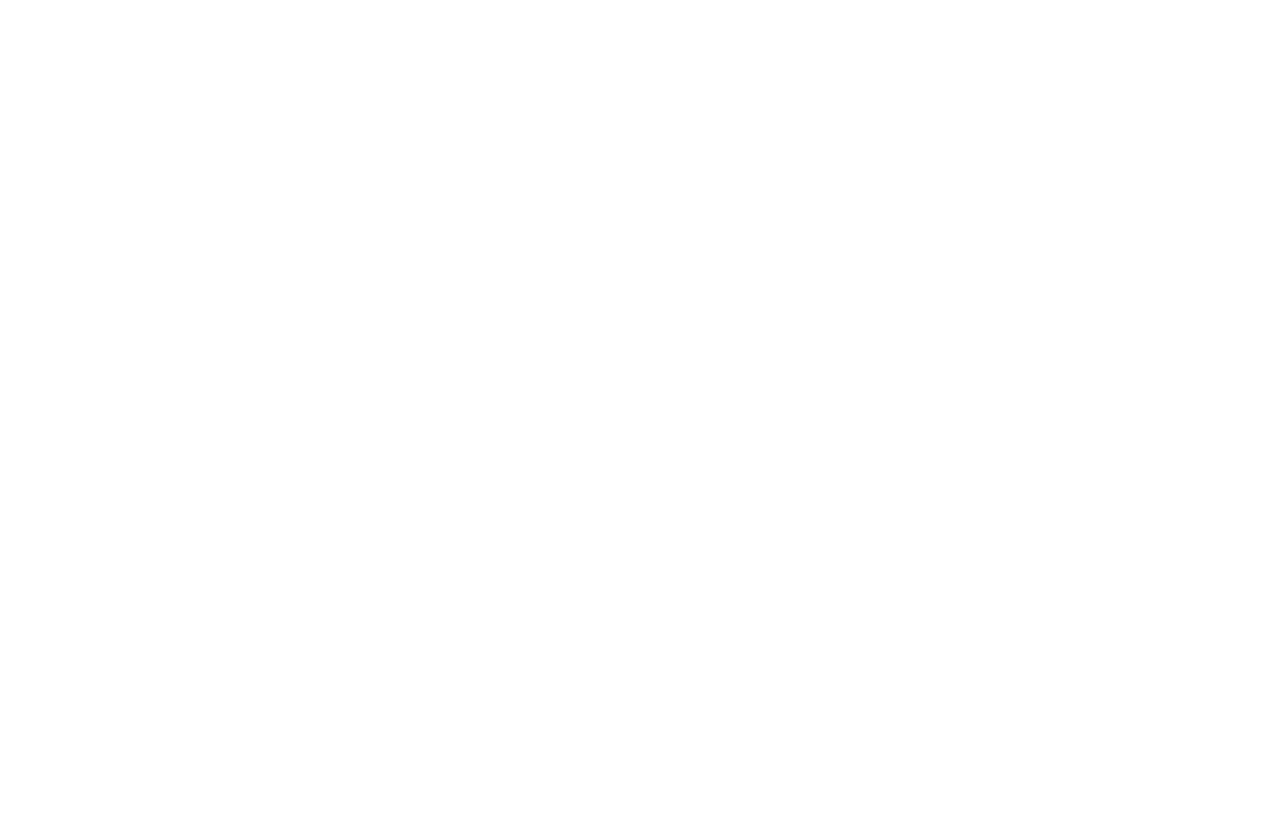
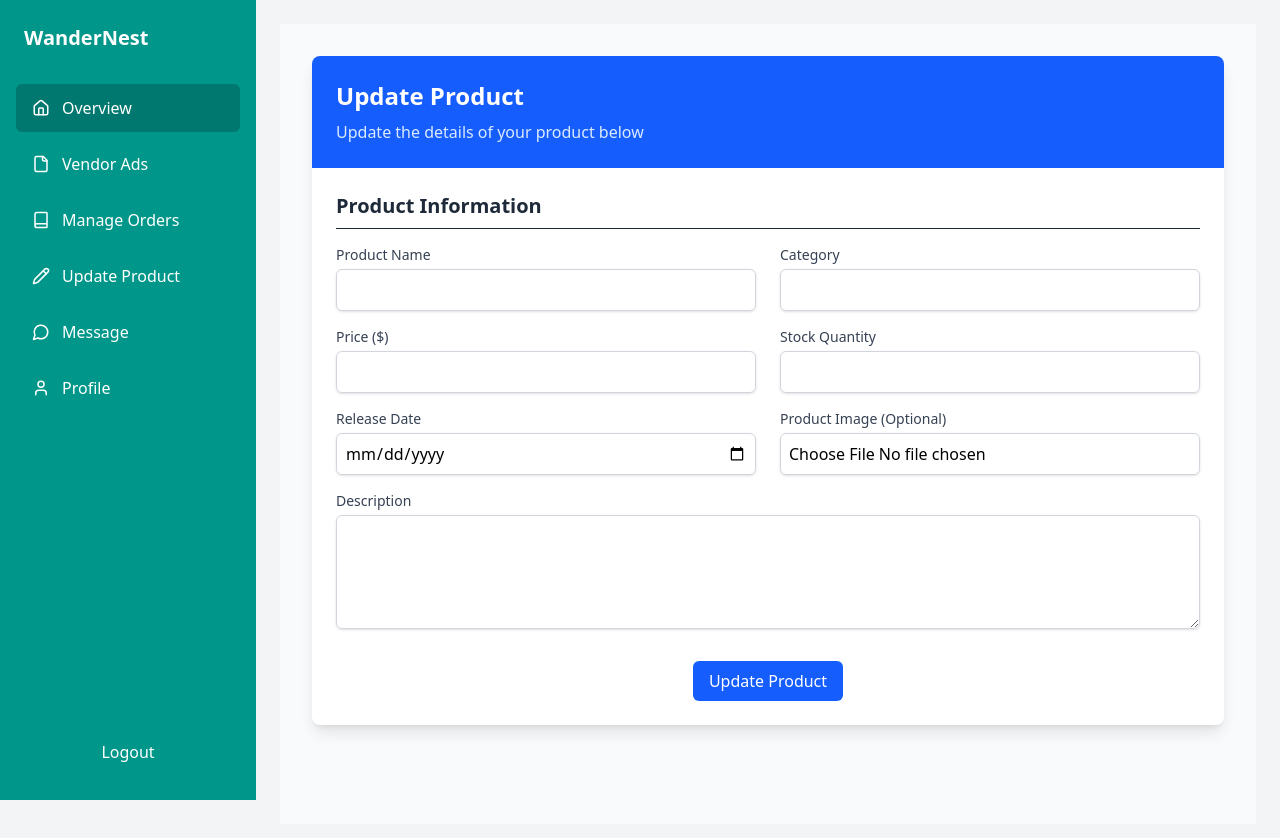
Before and after one commit to Mest-Dev-Nexus/yorkumi-frontend, a React (Vite) app: page /dashboard/update/1 in a window 1280 px wide. Before the commit this address had no page. Shown: the top 838 px of the page. Before the commit the page ends 800 px from the top, so only its background shows below. Built offline with nearby package versions, Linux system fonts and the light colour scheme.

Commit message:
still working

```diff
--- a/src/App.jsx
+++ b/src/App.jsx
@@ -13,6 +13,8 @@
 import Overview from "./pages/vendorDashboard/Overview";
 import CreateProduct from "./pages/vendorDashboard/CreateProduct";
 import VendorAds from "./pages/vendorDashboard/VendorAds";
+import ManageOrder from "./pages/vendorDashboard/ManageOrder";
+import UpdateProduct from "./pages/vendorDashboard/UpdateProduct";
 
 
 function App() {
@@ -35,9 +37,9 @@
           <Route index={true} element={<Overview />} />
           <Route path="create-product" element={<CreateProduct/>} />
           <Route path="ads" element={<VendorAds />} />
-          {/* <Route path="bookings" element ={<ManageBookings/>}/>
-          <Route path="update/:id" element ={<UpdateTour/>}/>
-          <Route path="Operator-profile" element={<OperatorProfile />} />
+          <Route path="orders" element ={<ManageOrder/>}/>
+          <Route path="update/:id" element ={<UpdateProduct/>}/>
+          {/* <Route path="Operator-profile" element={<OperatorProfile />} />
           <Route path="message" element={<Message />} />  */}
 
         </Route>
--- a/src/constants/index.js
+++ b/src/constants/index.js
@@ -16,12 +16,12 @@
             icon: FileIcon,
         },
         {
-            name: "Manage Bookings",
-            path: "/dashboard/bookings",
+            name: "Manage Orders",
+            path: "/dashboard/orders",
             icon: BookIcon,
         },
         {
-            name: "Update Tour",
+            name: "Update Product",
             path: "/dashboard/update/:id",
             icon: Pencil,
         },
--- /dev/null
+++ b/src/pages/vendorDashboard/ManageOrder.jsx
@@ -0,0 +1,122 @@
+import React from 'react'
+
+const ManageOrder = () => {
+  return (
+    <div className="w-full">
+      <div className="max-w-full mx-auto">
+        {/* Header */}
+        <header className="flex flex-col md:flex-row justify-between items-start md:items-center gap-4 mb-8">
+          <h1 className="text-2xl font-bold text-gray-800">Product Management</h1>
+          <span className="bg-green-500 text-white px-3 py-1 rounded-full font-bold text-sm">Admin Dashboard</span>
+        </header>
+
+        {/* Navigation Tabs */}
+        <div className="overflow-x-auto">
+          <nav className="flex space-x-6 border-b pb-4 text-gray-600 font-semibold min-w-max">
+            <div className="border-b-4 border-teal-400 pb-1 text-gray-900">Orders</div>
+            <div className="hover:text-gray-900 cursor-pointer">New Order</div>
+            <div className="hover:text-gray-900 cursor-pointer">Products</div>
+            <div className="hover:text-gray-900 cursor-pointer">Customers</div>
+            <div className="hover:text-gray-900 cursor-pointer">Reports</div>
+          </nav>
+        </div>
+
+        {/* Search and Filters */}
+        <section className="mt-6 space-y-4">
+          <div className="flex flex-col md:flex-row items-stretch md:items-center gap-4">
+            <input type="text" placeholder="Search orders..." className="flex-grow border p-2 rounded-md" />
+            <button className="bg-teal-500 text-white px-4 py-2 rounded-md font-semibold">Search</button>
+          </div>
+
+          <div className="flex flex-wrap gap-4 md:gap-6">
+            <div className="w-full sm:w-auto">
+              <label className="block text-sm font-medium mb-1">Date</label>
+              <select className="border p-2 rounded-md w-full">
+                <option>All Dates</option>
+                <option>Today</option>
+                <option>This Week</option>
+              </select>
+            </div>
+            <div className="w-full sm:w-auto">
+              <label className="block text-sm font-medium mb-1">Status</label>
+              <select className="border p-2 rounded-md w-full">
+                <option>All</option>
+                <option>Shipped</option>
+                <option>Processing</option>
+                <option>Cancelled</option>
+              </select>
+            </div>
+            <div className="w-full sm:w-auto">
+              <label className="block text-sm font-medium mb-1">Product</label>
+              <select className="border p-2 rounded-md w-full">
+                <option>All Products</option>
+                <option>Pure Shea Butter</option>
+                <option>Pure Shea Butter</option>
+              </select>
+            </div>
+          </div>
+        </section>
+
+        {/* Orders Table */}
+        <section className="mt-10 overflow-x-auto">
+          <div className="inline-block min-w-full align-middle">
+            <table className="min-w-full border border-gray-200 text-left text-sm">
+              <thead className="bg-gray-100">
+                <tr>
+                  <th className="p-3">Order ID</th>
+                  <th className="p-3">Product</th>
+                  <th className="p-3">Customer</th>
+                  <th className="p-3">Date</th>
+                  <th className="p-3">Quantity</th>
+                  <th className="p-3">Total</th>
+                  <th className="p-3">Status</th>
+                  <th className="p-3">Actions</th>
+                </tr>
+              </thead>
+              <tbody>
+                <tr className="border-t hover:bg-gray-50">
+                  <td className="p-3">ORD001</td>
+                  <td className="p-3">Pure Shea Butter</td>
+                  <td className="p-3">John Smith</td>
+                  <td className="p-3">2025-04-17</td>
+                  <td className="p-3">2</td>
+                  <td className="p-3">$499.98</td>
+                  <td className="p-3">
+                    <span className="bg-green-100 text-green-700 px-2 py-1 rounded-full text-xs font-bold">
+                      Shipped
+                    </span>
+                  </td>
+                  <td className="p-3">
+                    <button className="bg-teal-500 text-white px-3 py-1 rounded-md text-sm">View</button>
+                  </td>
+                </tr>
+                <tr className="border-t hover:bg-gray-50">
+                  <td className="p-3">ORD002</td>
+                  <td className="p-3">Pure Shea Butter</td>
+                  <td className="p-3">Ama Owusu</td>
+                  <td className="p-3">2025-04-20</td>
+                  <td className="p-3">1</td>
+                  <td className="p-3">$129.99</td>
+                  <td className="p-3">
+                    <span className="bg-yellow-100 text-yellow-700 px-2 py-1 rounded-full text-xs font-bold">
+                      Processing
+                    </span>
+                  </td>
+                  <td className="p-3">
+                    <select className="border border-gray-300 rounded-md px-3 py-1 text-sm focus:outline-none focus:ring-2 focus:ring-teal-400">
+                      <option>Shipped</option>
+                      <option>Processing</option>
+                      <option>Cancelled</option>
+                    </select>
+                  </td>
+                </tr>
+              </tbody>
+            </table>
+          </div>
+        </section>
+      </div>
+    </div>
+  )
+}
+
+export default ManageOrder
--- /dev/null
+++ b/src/pages/vendorDashboard/UpdateProduct.jsx
@@ -0,0 +1,122 @@
+import React from 'react'
+
+const UpdateProduct = () => {
+  return (
+<div>
+      <div className="min-h-screen bg-gray-50 py-8 px-4 sm:px-6 lg:px-8">
+  <div className="max-w-5xl mx-auto bg-white rounded-lg shadow-lg overflow-hidden">
+    <div className="bg-blue-600 p-6">
+      <h1 className="text-2xl font-bold text-white">Update Product</h1>
+
+      <p className="text-blue-100 mt-2">Update the details of your product below</p>
+    </div>
+
+    <form className="p-6 space-y-8">
+      <section className="space-y-4">
+        <h2 className="text-xl font-semibold text-gray-800 border-b pb-2">Product Information</h2>
+
+        <div className="grid grid-cols-1 md:grid-cols-2 gap-6">
+          <div>
+            <label htmlFor="name" className="block text-sm font-medium text-gray-700">Product Name</label>
+            <input
+              type="text"
+              id="name"
+              name="name"
+              required
+              className="mt-1 block w-full rounded-md border-gray-300 shadow-sm p-2 border focus:ring-blue-500 focus:border-blue-500"
+              defaultValue=""
+            />
+          </div>
+
+          <div>
+            <label htmlFor="category" className="block text-sm font-medium text-gray-700">Category</label>
+            <input
+              type="text"
+              id="category"
+              name="category"
+              required
+              className="mt-1 block w-full rounded-md border-gray-300 shadow-sm p-2 border focus:ring-blue-500 focus:border-blue-500"
+              defaultValue=""
+            />
+          </div>
+        </div>
+
+        <div className="grid grid-cols-1 md:grid-cols-2 gap-6">
+          <div>
+            <label htmlFor="price" className="block text-sm font-medium text-gray-700">Price ($)</label>
+            <input
+              type="text"
+              id="price"
+              name="price"
+              required
+              className="mt-1 block w-full rounded-md border-gray-300 shadow-sm p-2 border focus:ring-blue-500 focus:border-blue-500"
+              defaultValue=""
+            />
+          </div>
+
+          <div>
+            <label htmlFor="stockQuantity" className="block text-sm font-medium text-gray-700">Stock Quantity</label>
+            <input
+              type="number"
+              id="stockQuantity"
+              name="stockQuantity"
+              required
+              className="mt-1 block w-full rounded-md border-gray-300 shadow-sm p-2 border focus:ring-blue-500 focus:border-blue-500"
+              defaultValue=""
+            />
+          </div>
+        </div>
+
+        <div className="grid grid-cols-1 md:grid-cols-2 gap-6">
+          <div>
+            <label htmlFor="releaseDate" className="block text-sm font-medium text-gray-700">Release Date</label>
+            <input
+              type="date"
+              id="releaseDate"
+              name="releaseDate"
+              required
+              className="mt-1 block w-full rounded-md border-gray-300 shadow-sm p-2 border focus:ring-blue-500 focus:border-blue-500"
+              defaultValue=""
+            />
+          </div>
+
+          <div>
+            <label htmlFor="image" className="block text-sm font-medium text-gray-700">Product Image (Optional)</label>
+            <input
+              type="file"
+              id="image"
+              name="image"
+              accept="image/*"
+              className="mt-1 block w-full rounded-md border-gray-300 shadow-sm p-2 border focus:ring-blue-500 focus:border-blue-500"
+              defaultValue=""
+            />
+          </div>
+        </div>
+
+        <div>
+          <label htmlFor="description" className="block text-sm font-medium text-gray-700">Description</label>
+          <textarea
+            id="description"
+            name="description"
+            rows="4"
+            required
+            className="mt-1 block w-full rounded-md border-gray-300 shadow-sm p-2 border focus:ring-blue-500 focus:border-blue-500"
+            defaultValue=""
+          ></textarea>
+        </div>
+      </section>
+
+      <div className="text-center">
+        <button type="submit" className="py-2 px-4 bg-blue-600 text-white rounded-md hover:bg-blue-700">
+          Update Product
+        </button>
+      </div>
+    </form>
+  </div>
+</div>
+
+    </div>
+  )
+}
+
+export default UpdateProduct
```
